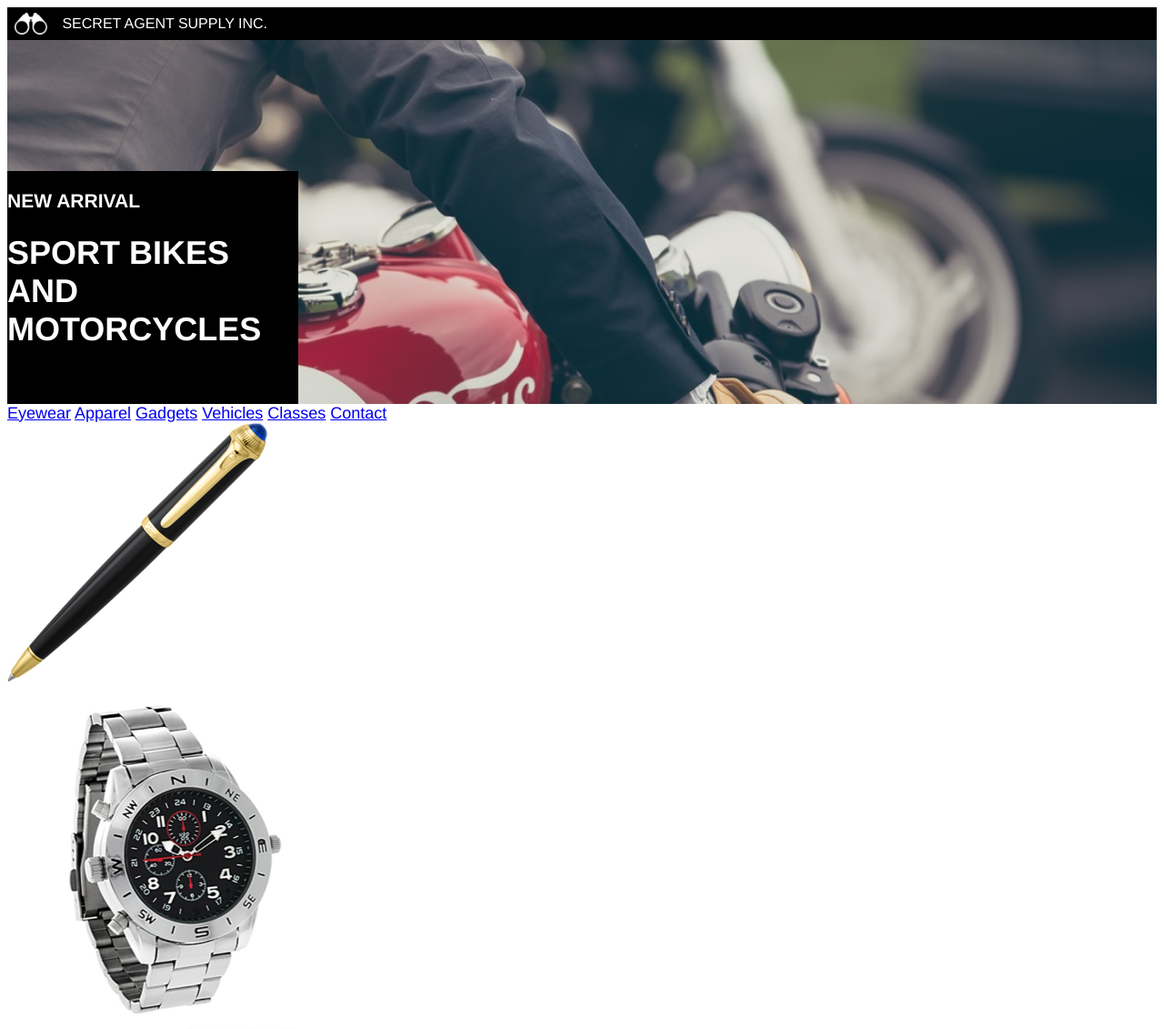
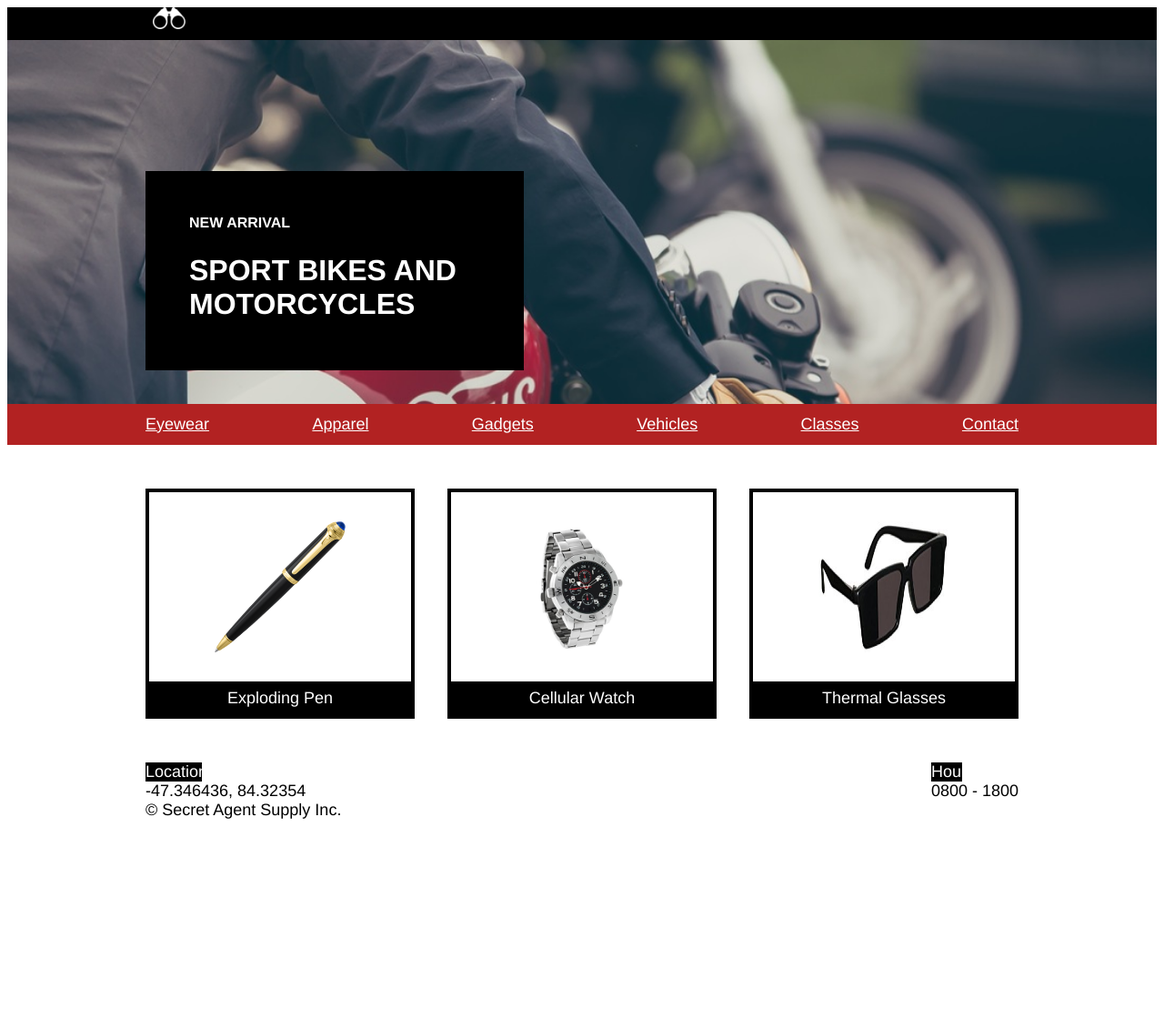
Before and after one commit to Grimaldi79/secret-agent-supply, a plain HTML site: page index.html in a window 1280 px wide. Shown: the top 1131 px of the page at 91% size. After the commit the page ends 909 px from the top, so only its background shows below. Drawn offline with Linux system fonts and the light colour scheme.

Commit message:
Css started.

```diff
--- a/index.html
+++ b/index.html
@@ -2,7 +2,6 @@
 <html>
   <head>
     <meta charset="UTF-8">
-
         <link rel="stylesheet" href="./resources/css/style.css" type="text/css">
     <title>Secret Agent Supply Inc.</title>
   </head>
@@ -10,15 +9,21 @@
     <!-- Header -->
     <header>
       <div class="logo">
+        <div class="container">
         <img src="./resources/images/logo.png" alt="">
         <span>SECRET AGENT SUPPLY INC.</span>
         </div>
+      </div>
       <div class="main-banner">
+        <div class="container">
           <div class="new-arrival">
             <h3>NEW ARRIVAL</h3>
             <h1>SPORT BIKES AND MOTORCYCLES</h1>
           </div>
         </div>
+      </div>
+      <div class="nav">
+        <div class="container">
           <nav>
           <a href="#">Eyewear</a>
           <a href="#">Apparel</a>
@@ -27,9 +32,13 @@
           <a href="#">Classes</a>
           <a href="#">Contact</a>
           </nav>
+        </div>
+        </div>
+
     </header>
 
     <!-- Store -->
+    <div class="container">
       <div class="store">
         <div class="products">
           <div class="item">
@@ -45,6 +54,7 @@
             <span>Thermal Glasses</span>
           </div>
         </div>
+        <div class="store-info">
         <div class="location">
           <div class="title">
             <span>Location</span>
@@ -58,11 +68,15 @@
           <span>0800 - 1800</span>
         </div>
         </div>
+      </div>
+    </div>
 
     <!-- Fotter -->
     <footer>
+      <div class="container">
         <div class="copy">
           <span>&copy; Secret Agent Supply Inc.</span>
+        </div>
       </div>
     </footer>
   </body>
--- a/resources/css/style.css
+++ b/resources/css/style.css
@@ -3,15 +3,15 @@ body{
   font-size: 18px;
   font-family: Helvetica;
   color: white;
-
+}
+div{
+  display: block;
 }
 .container{
   width: 960px;
   margin: 0 auto;
 }
 .logo{
-  display: flex;
-  align-items: center;
   background-color: Black;
   height: 2.23rem;
 }
@@ -21,7 +21,7 @@ body{
 }
 .logo span{
   font-size: 1rem;
-  padding: 0.66rem 1rem;
+  padding-left: 1rem;
 }
 .main-banner{
   display: flex;
@@ -35,11 +35,81 @@ body{
   width: 20rem;
   height: auto;
   margin-top: 9rem;
+  margin-bottom: 4rem;
+  padding: 2rem 3rem;
 }
-.new-arrival h1,h3{
+.new-arrival h1 h3{
   font-weight: bold;
-}
-.Store span{
-  background-color: black;
 
 }
+.new-arrival h1{
+  font-size: 2rem;
+}
+.new-arrival h3{
+  font-size: 1rem;
+  padding-bottom: 0.25rem;
+}
+.nav{
+  background-color: firebrick;
+  padding: 0.75rem 0;
+}
+nav{
+  display: flex;
+  justify-content: space-between;
+
+}
+nav a{
+  color: white;
+}
+.store{
+
+}
+
+.products{
+  display:flex;
+  justify-content: space-between;
+  margin-bottom: 3rem;
+}
+.item {
+  display: flex;
+  flex-direction: column;
+  justify-content: center;
+  align-items: center;
+  border: 4px solid black;
+  width: 30%;
+  height: 30%;
+  margin-top: 3rem;
+
+}
+.item span{
+  display: block;
+  background-color: black;
+  padding: 0.5rem 1rem;
+  width: 90%;
+  text-align: center;
+  color: white;
+}
+.item img{
+  width: 9rem;
+  height: 9rem;
+  margin-bottom: 2rem;
+  margin-top: 2rem;
+}
+.store-info{
+  display: flex;
+  justify-content: space-between;
+}
+
+.title span{
+  display: block;
+  text-align: center;
+  background-color: black;
+  color: white;
+  width: 35%;
+}
+ .hours, span{
+  color: black;
+}
+.location, span{
+  color: black;
+}
```
Lines whose indentation alone changed are shown as unchanged.
